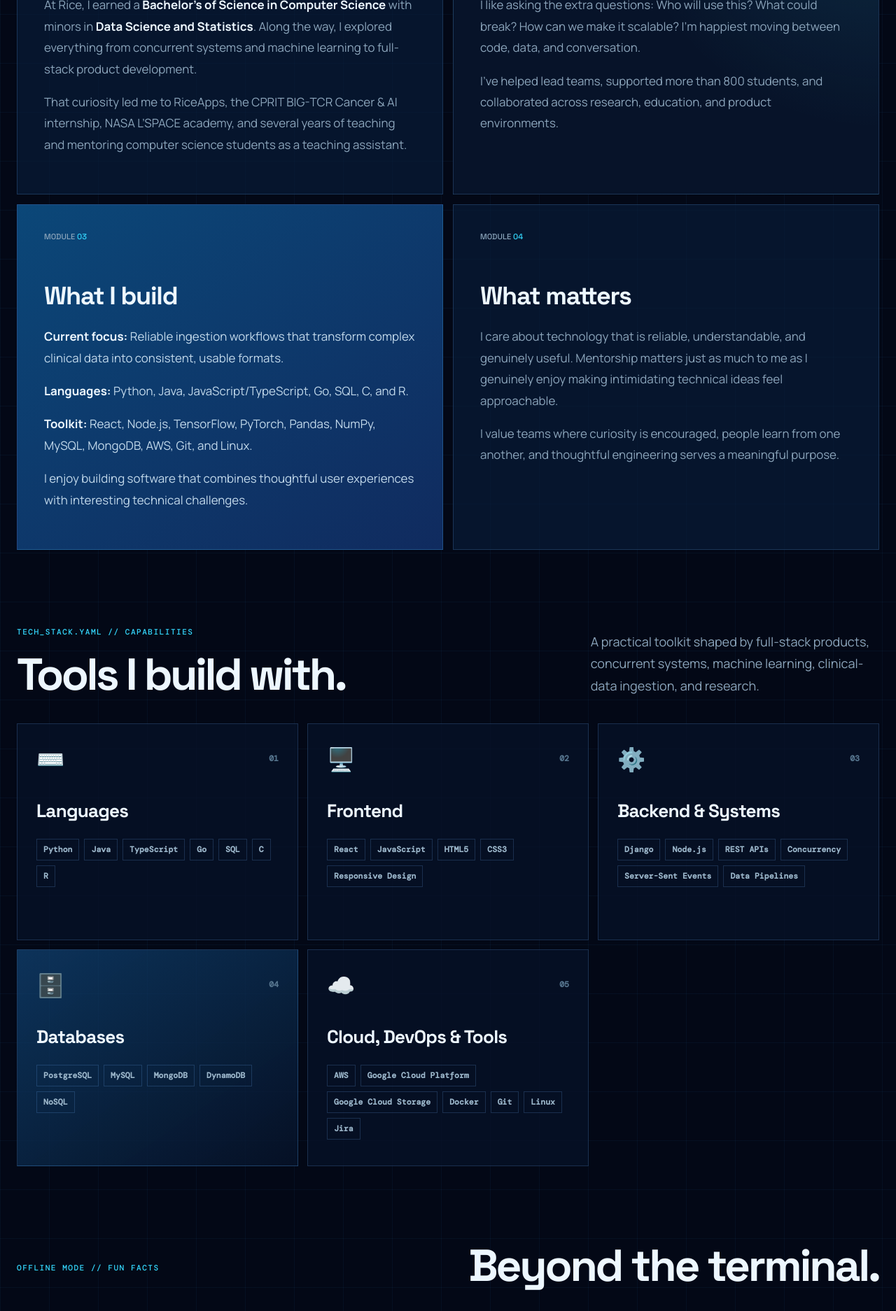
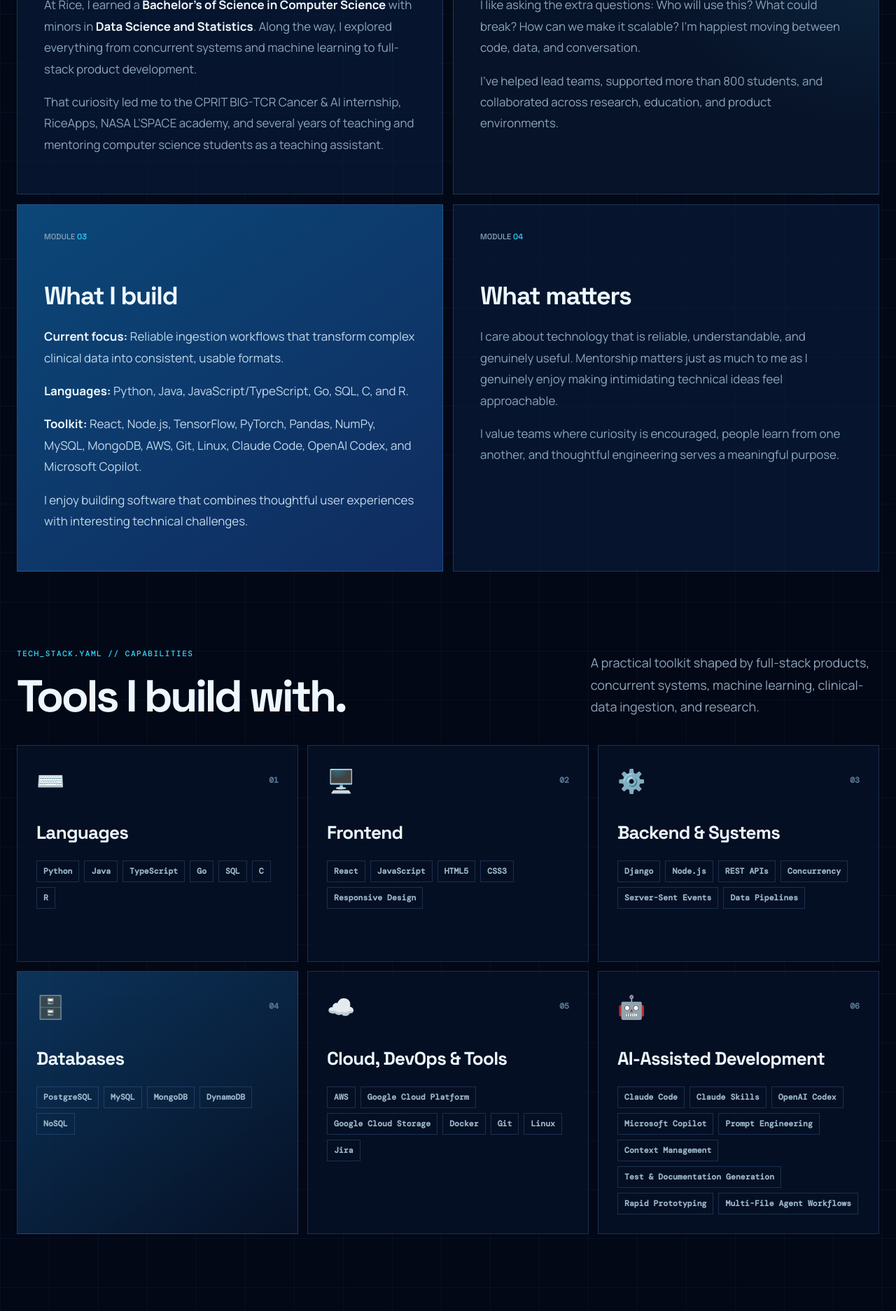
Before and after one commit to meaghanramlakhan8/PersonalCodingPortfolio, a React (Create React App) app: page /about in a window 1280 px wide. Shown: the part 1240-3114 px from the top of the page at 70% size. Built offline with nearby package versions, Linux system fonts and the light colour scheme; a web font is replaced by a local one.

Commit message:
final changes

```diff
--- a/src/About.js
+++ b/src/About.js
@@ -41,6 +41,21 @@ const stackGroups = [
     'Git',
     'Linux',
     'Jira',
+  ],
+},
+{
+  icon: '🤖',
+  title: 'AI-Assisted Development',
+  items: [
+    'Claude Code',
+    'Claude Skills',
+    'OpenAI Codex',
+    'Microsoft Copilot',
+    'Prompt Engineering',
+    'Context Management',
+    'Test & Documentation Generation',
+    'Rapid Prototyping',
+    'Multi-File Agent Workflows',
   ],
 },
 ];
@@ -92,8 +107,8 @@ export default function About() {
           </p>
 
           <p>
-            That curiosity led me to RiceApps, the CPRIT BIG-TCR Cancer & AI
-            internship, NASA L’SPACE academy, and several years of teaching and
+            That curiosity led me to the CPRIT BIG-TCR Cancer & AI
+            internship, RiceApps, NASA L’SPACE academy, and several years of teaching and
             mentoring computer science students as a teaching assistant.
           </p>
         </article>
@@ -113,6 +128,7 @@ export default function About() {
             students, and collaborated across research, education, and product
             environments.
           </p>
+
         </article>
 
         <article className="about-card">
@@ -131,7 +147,8 @@ export default function About() {
 
           <p>
             <strong>Toolkit:</strong> React, Node.js, TensorFlow, PyTorch,
-            Pandas, NumPy, MySQL, MongoDB, AWS, Git, and Linux.
+            Pandas, NumPy, MySQL, MongoDB, AWS, Git, Linux, Claude Code,
+            OpenAI Codex, and Microsoft Copilot.
           </p>
 
           <p>
```
